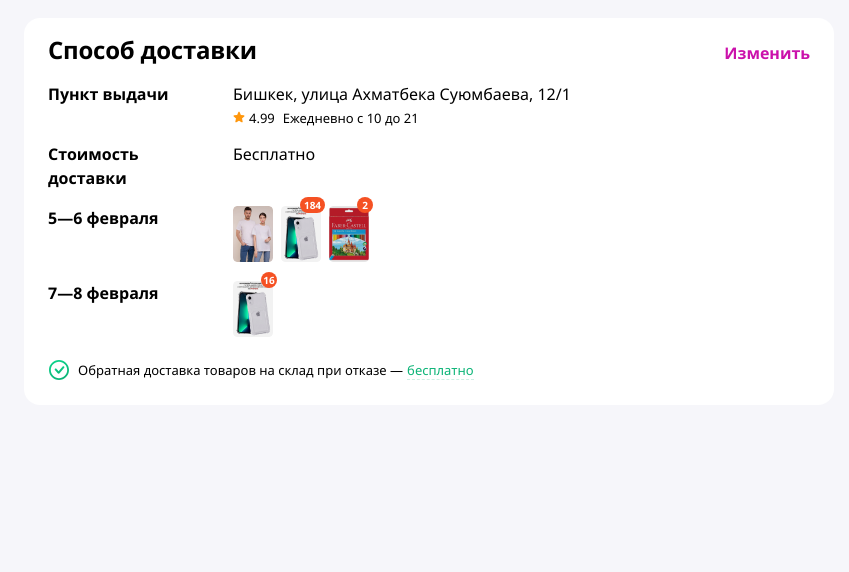
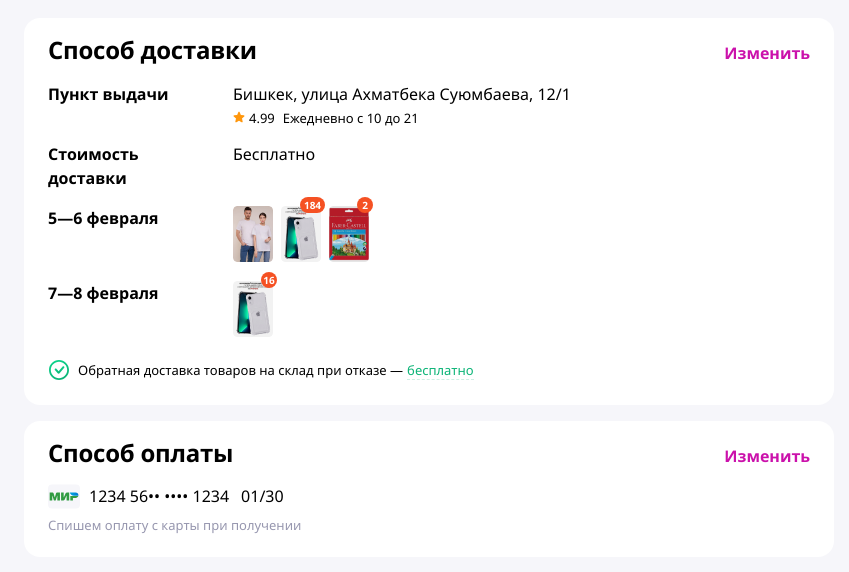
Before and after one commit to Montek1o/wb-task-l0, a website built with Vite: page index.html in a window 1280 px wide. Shown: the part 1190-1762 px from the top of the page, without its empty margins (0-849 px from the left). Before the commit the page ends 1595 px from the top, so only its background shows below. Built offline with nearby package versions, Linux system fonts and the light colour scheme; files whose address does not match are found by name.

Commit message:
feat: added pay section

```diff
--- a/css/base/_base.scss
+++ b/css/base/_base.scss
@@ -17,6 +17,11 @@ body {
   background-color: $background-smoky;
 }
 
+h2 {
+  @include font(2.4rem, 3.2rem, 700);
+  letter-spacing: -0.24px;
+}
+
 .main__wrapper {
   display: flex;
   column-gap: 32px;
--- a/css/components/_delivery.scss
+++ b/css/components/_delivery.scss
@@ -12,8 +12,6 @@
 }
 
 .delivery__title {
-  @include font(2.4rem, 3.2rem, 700);
-  letter-spacing: -0.24px;
   width: 100%;
 }
 
--- /dev/null
+++ b/css/components/_pay.scss
@@ -0,0 +1,35 @@
+.pay {
+  margin: 16px 0;
+  padding: 16px 24px 24px;
+  border-radius: 16px;
+  background-color: $background-white;
+}
+
+.pay__header {
+  display: flex;
+}
+
+.pay__title {
+  width: 100%;
+}
+
+.pay__edit {
+  @include font(1.6rem, 2.4rem, 700);
+  color: rgba(203, 17, 171, 1);
+  margin: 7px 0 1px 10px;
+}
+
+.pay__card {
+  display: flex;
+  @include font(1.6rem, 2.4rem);
+  margin: 15px 0 8px;
+}
+
+.card__number {
+  margin: 0 12px 0 9px;
+}
+
+.pay__footer {
+  @include font(1.3rem, 1.6rem);
+  color: rgba(151, 151, 175, 1);
+}
--- a/css/style.scss
+++ b/css/style.scss
@@ -10,6 +10,7 @@
 // Components
 @import "components/basket";
 @import "components/delivery";
+@import "components/pay";
 
 // Layouts
 @import "layouts/header";
--- a/index.html
+++ b/index.html
@@ -104,10 +104,19 @@
             <p class="refund__text">Обратная доставка товаров на склад при отказе —<span>бесплатно</span></p>
           </div>
         </section>
-        <!-- <section class="pay">
-          <h2 class="pay__title">Способ оплаты</h2>
+        <section class="pay">
+          <div class="pay__header">
+            <h2 class="pay__title">Способ оплаты</h2>
+            <p class="pay__edit">Изменить</p>
+          </div>
+          <div class="pay__card">
+            <img class="card__img" src="./assets/svg/card/mir.svg" alt="card">
+            <p class="card__number">1234 56•• •••• 1234</p>
+            <p class="card__data">01/30</p>
+          </div>
+          <p class="pay__footer">Спишем оплату с карты при получении</p>
         </section>
-        <section class="recipient">
+        <!-- <section class="recipient">
           <h2 class="recipient__title">Получатель</h2>
         </section> -->
       </div>
--- a/main.js
+++ b/main.js
@@ -1,5 +1,3 @@
-import addProducts from "./scripts/addProducts";
-import addMissProducts from "./scripts/addMissProducts";
+import app from "./scripts/app";
 
-addProducts();
-addMissProducts();
+app();
--- /dev/null
+++ b/scripts/app.js
@@ -0,0 +1,7 @@
+import addProducts from "./basket/addProducts";
+import addMissProducts from "./basket/addMissProducts";
+
+export default function app() {
+  addProducts();
+  addMissProducts();
+};
--- a/scripts/addProducts.js
+++ b/scripts/basket/addProducts.js
@@ -27,7 +27,7 @@ export default function addProducts() {
     </div>
     <div class="item__count">
       <div class="count__container">
-        <span class="count__minus">−</span>
+        <span class="count__minus min">−</span>
         <span class="count__number">${products[i].count}</span>
         <span class="count__plus">+</span>
       </div>
```
Also changed, not shown: assets/svg/card/maestro.svg (added), assets/svg/card/mastercard.svg (added), assets/svg/card/mir.svg (added), assets/svg/card/visa.svg (added), css/style.css, scripts/basket/addMissProducts.js (renamed from scripts/addMissProducts.js), scripts/basket/products.js (renamed from scripts/products.js), 1 other file.
